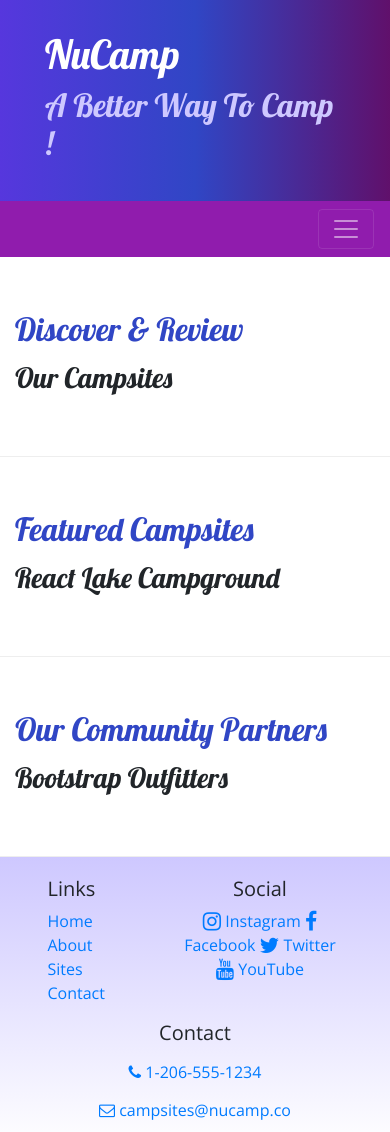
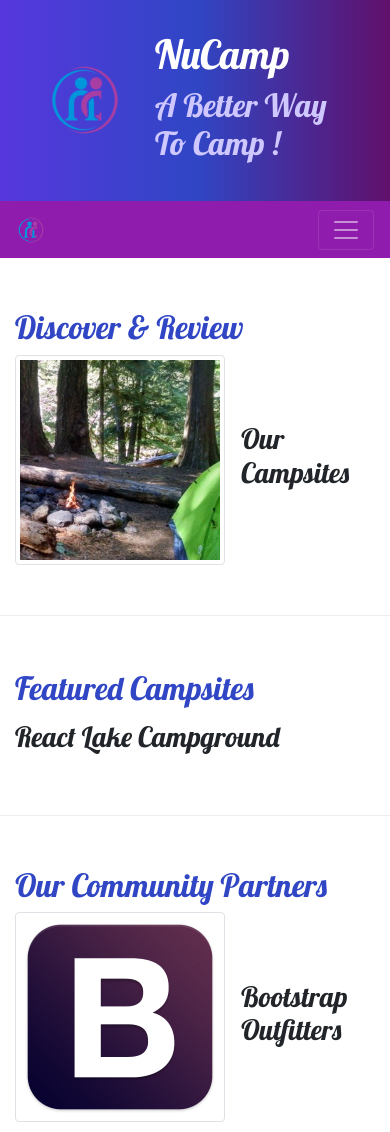
Before and after one commit to Mercerjk/NUCAMPSITE, a website: page index.html in a window 390 px wide. Shown: the top 1132 px of the page. Drawn offline with nearby package versions, Linux system fonts and the light colour scheme.

Commit message:
Images & Media

```diff
--- a/index.html
+++ b/index.html
@@ -25,6 +25,9 @@
     <header class="jumbotron jumbotron-fluid">
         <div class="container">
             <div class="row">
+                <div class="col-4 col-sm-3 col-md-2 align-self-center">
+                    <img src="img/logo.png" class="img-fluid" />
+                 </div>
                 <div class="col">
                     <h1>NuCamp</h1>
                     <h2>A Better Way To Camp !</h2>
@@ -33,17 +36,21 @@
         </div>
     </header>
 
-   <nav class="navbar navbar-expand-sm navbar-dark sticky-top">
+    <nav class="navbar navbar-expand-sm navbar-dark sticky-top">
         <div class="container">
-            <button class="navbar-toggler ml-auto" type="button" data-toggle="collapse" data-target="#nucampNavbar">
+            <a class="navbar-brand" href="#"><img src="img/logo.png" height="30" width="30" /></a>
+            <button class="navbar-toggler" type="button" data-toggle="collapse" data-target="#nucampNavbar">
                 <span class="navbar-toggler-icon"></span>
             </button>
             <div class="collapse navbar-collapse" id="nucampNavbar">
                 <ul class="navbar-nav">
-                    <li class="nav-item active"><a class="nav-link" href="#"><i class="fa fa-home fa-lg"></i> Home</a></li>
-                    <li class="nav-item"><a class="nav-link" href="aboutus.html"><i class="fa fa-info fa-lg"></i> About</a></li>
+                    <li class="nav-item active"><a class="nav-link" href="#"><i class="fa fa-home fa-lg"></i> Home</a>
+                    </li>
+                    <li class="nav-item"><a class="nav-link" href="aboutus.html"><i class="fa fa-info fa-lg"></i>
+                            About</a></li>
                     <li class="nav-item"><a class="nav-link" href="#"><i class="fa fa-list fa-lg"></i> Sites</a></li>
-                    <li class="nav-item"><a class="nav-link" href="contactus.html"><i class=" fa fa-address-card fa-lg"></i> Contact</a></li>
+                    <li class="nav-item"><a class="nav-link" href="contactus.html"><i
+                                class=" fa fa-address-card fa-lg"></i> Contact</a></li>
                 </ul>
             </div>
         </div>
@@ -55,8 +62,14 @@
                 <h2 class="text-sm-right">Discover & Review</h2>
             </div>
             <div class="col">
-                <h3>Our Campsites</h3>
-                <p class="d-none d-sm-block">Explore our growing database of curated campsites and leave your own reviews!</p>
+                <div class="media">
+                    <img class="d-flex mr-3 img-thumbnail" src="img/breadcrumb-trail-thumb.jpg" alt="breadcrumb Trail Thumbnail" />
+                    <div class="media-body align-self-center">
+                        <h3>Our Campsites</h3>
+                        <p class="d-none d-sm-block">Explore our growing database of curated campsites and leave your own
+                        reviews!</p>
+                    </div>
+                </div>
             </div>
         </div>
 
@@ -66,8 +79,9 @@
             </div>
             <div class="col">
                 <h3>React Lake Campground</h3>
-                <p class="d-none d-sm-block">Nestled in the foothills of the Chrome Mountains, this campground on the shores of the pristine React
-                Lake is a favorite for fly fishers.</p>
+                <p class="d-none d-sm-block">Nestled in the foothills of the Chrome Mountains, this campground on the
+                    shores of the pristine React
+                    Lake is a favorite for fly fishers.</p>
             </div>
         </div>
 
@@ -76,8 +90,14 @@
                 <h2 class="text-sm-right">Our Community Partners</h2>
             </div>
             <div class="col">
-                <h3>Bootstrap Outfitters</h3>
-                <p class="d-none d-sm-block">Bootstrap Outfitters supplies you with gear you need at prices you can't beat.</p>
+                <div class="media">
+                    <img class="d-flex mr-3 img-thumbnail" src="img/bootstrap-thumb.png" alt="Bootstrap Outfitters" />
+                    <div class="media-body align-self-center">
+                        <h3>Bootstrap Outfitters</h3>
+                        <p class="d-none d-sm-block">Bootstrap Outfitters supplies you with gear you need at prices you can't
+                            beat.</p>
+                    </div>
+                </div>
             </div>
         </div>
     </div>
@@ -103,8 +123,10 @@
                 </div>
                 <div class="col-sm-4 text-center">
                     <h5>Contact</h5>
-                    <a role="button" class="btn btn-link" href="tel:+12065551234"><i class="fa fa-phone"></i> 1-206-555-1234</a><br>
-            	    <a role="button" class="btn btn-link" href="mailto:campsites@nucamp.co"><i class="fa fa-envelope-o"></i> campsites@nucamp.co</a>
+                    <a role="button" class="btn btn-link" href="tel:+12065551234"><i class="fa fa-phone"></i>
+                        1-206-555-1234</a><br>
+                    <a role="button" class="btn btn-link" href="mailto:campsites@nucamp.co"><i
+                            class="fa fa-envelope-o"></i> campsites@nucamp.co</a>
                 </div>
             </div>
         </div>
```
Also changed, not shown: aboutus.html (+7 -3 lines), contactus.html (+5 -1 lines), img/bootstrap-thumb.png (added), img/breadcrumb-trail-thumb.jpg (added), img/breadcrumb-trail.jpg (added), img/chrome-river-thumb.jpg (added), img/chrome-river.jpg (added), img/logo.png (added), img/react-lake-thumb.jpg (added), img/react-lake.jpg (added), 1 other file.
